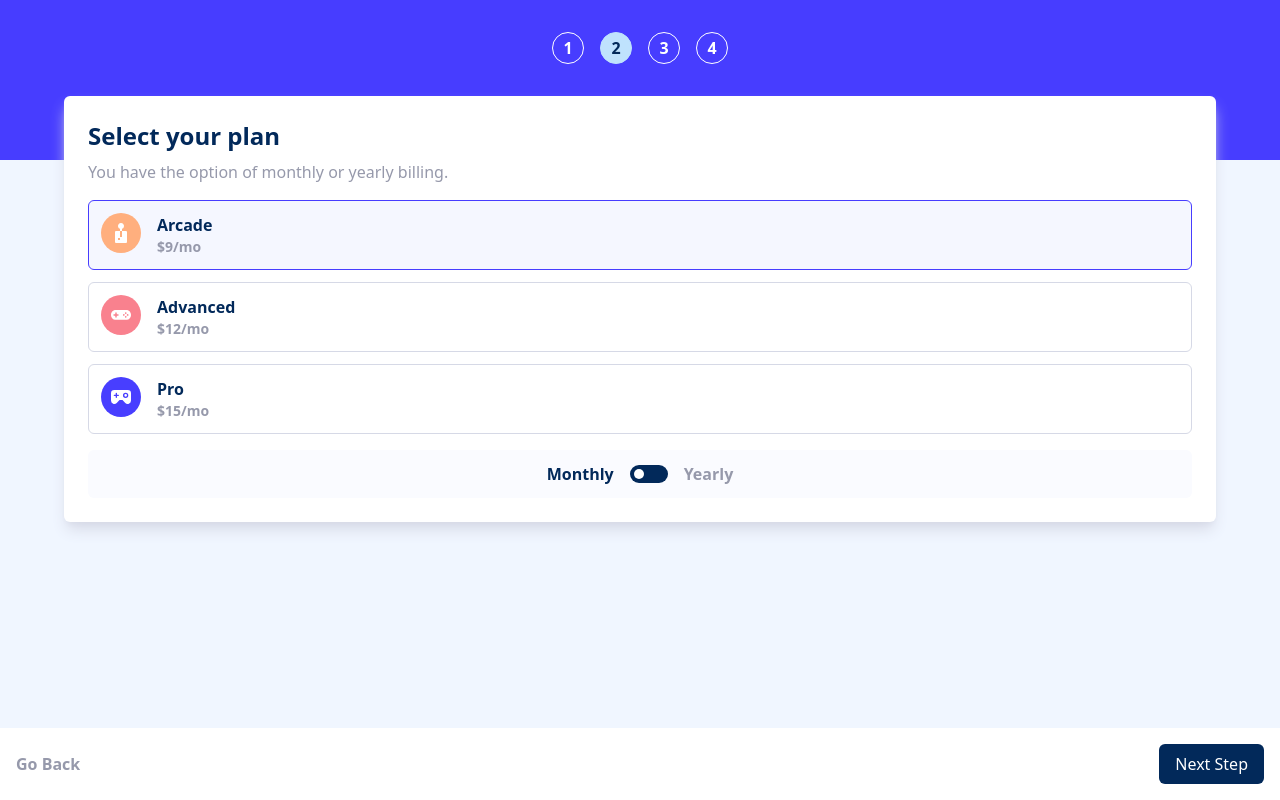
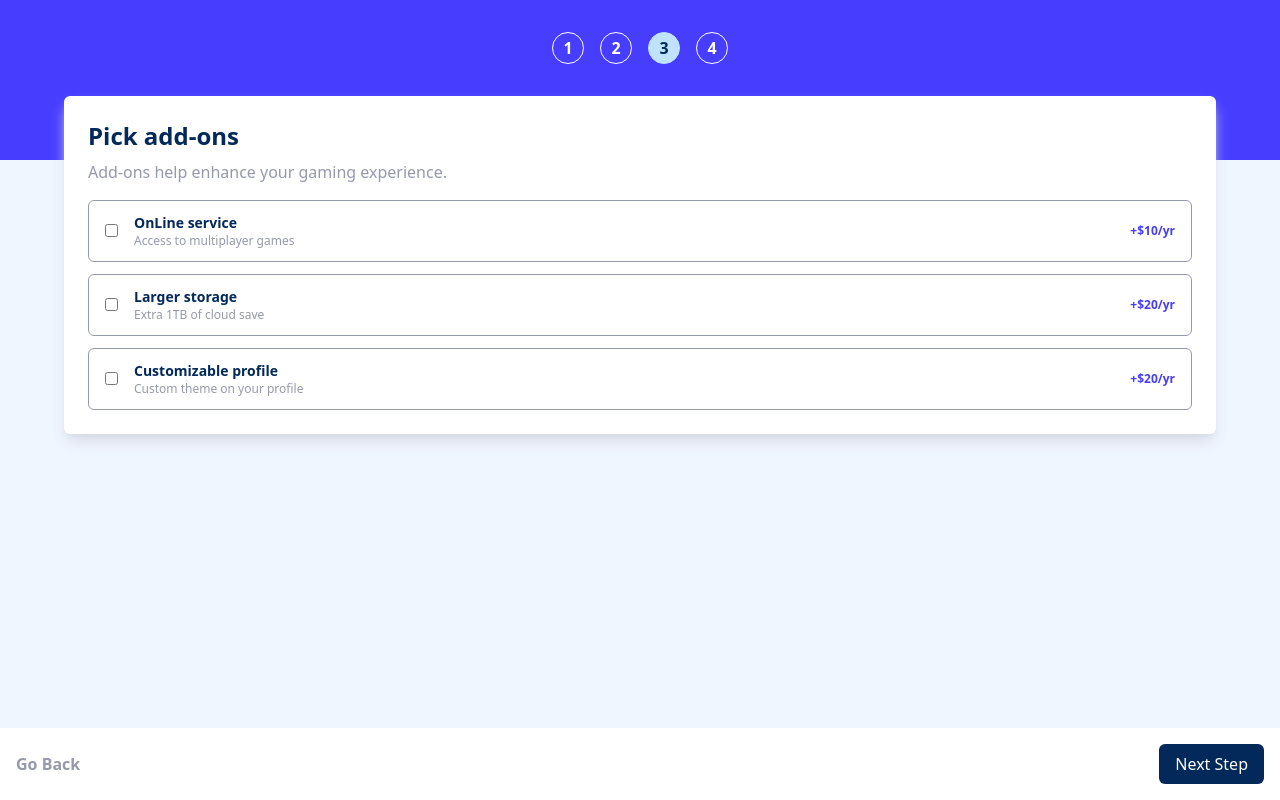
Before and after one commit to Kevin-Illu/multi-step-form, a SvelteKit app: page / in a window 1280 px wide. Built offline with nearby package versions, Linux system fonts and the light colour scheme.

Commit message:
add styles and implement the AddOns Screen :D

```diff
--- a/src/routes/+page.svelte
+++ b/src/routes/+page.svelte
@@ -3,7 +3,7 @@
   import { Steps } from "./steps";
 
   // current step is the index of the list of steps
-  let currentStep = 1; // default
+  let currentStep = 2; // default
   const stepsList = Object.values(Steps);
   let childData: any = {};
 
--- a/src/routes/steps.ts
+++ b/src/routes/steps.ts
@@ -8,6 +8,8 @@ import SelectPlan from "./../steps/SelectPlan/index.svelte";
 import { SavePlan } from "./../steps/SelectPlan/SaveSelectionPlan";
 
 import AddOns from "./../steps/AddOns/index.svelte"
+import { SaveAddOns } from "../steps/AddOns/SaveAddOns";
+
 import Other from "./../steps/Other.svelte";
 
 
@@ -37,7 +39,7 @@ export const Steps: ISteps = {
     title: "Add-Ons",
     component: AddOns,
     formValidator: () => true,
-    saveData: () => null,
+    saveData: SaveAddOns,
   },
   4: {
     title: "Sumary",
--- a/src/steps/AddOns/AddOnItem.svelte
+++ b/src/steps/AddOns/AddOnItem.svelte
@@ -2,39 +2,53 @@
   import { UserData } from "../../routes/store";
 
   export let AddOn: AddOn;
-  // export let remove: any;
-  // export let add: any;
+  export let AddOns: Array<{ [key: string]: AddOnsType }>;
 
-  let isChecked = false;
+  let isChecked = $UserData.addOns[AddOn.name]?.active || false;
 
   let price =
     ($UserData.subscription?.type === "monthly"
       ? AddOn.price.month
       : AddOn.price.year) || 0;
 
-  // $: {
-  //   isChecked ? add(finalAddon) : remove(finalAddon);
-  // }
-
-  let finalAddon: { [key: string]: AddOnsType } = {
-    [AddOn.name]: {
-      active: isChecked,
-      price,
-    },
-  };
+  function handleChange(e: Event) {
+    if (isChecked) {
+      AddOns.push({
+        [AddOn.name]: {
+          active: isChecked,
+          price: price,
+        },
+      });
+    } else {
+      const indexToRemove = AddOns.findIndex(
+        (addon) => addon[AddOn.name]?.active
+      );
+      AddOns.splice(indexToRemove, 1);
+      delete $UserData.addOns[AddOn.name];
+    }
+  }
 </script>
 
-<div>
-  <div>
-    <input type="checkbox" bind:checked={isChecked} />
+<div
+  class="flex gap-4 items-center {!isChecked
+    ? 'border-cool-gray'
+    : 'border-purplish-blue bg-pastel-blue'}  border-solid border-[1px] rounded-md px-4 py-3"
+>
+  <div class="">
+    <input
+      type="checkbox"
+      bind:checked={isChecked}
+      on:change={handleChange}
+      class="accent-purplish-blue"
+    />
   </div>
-  <div>
+  <div class="flex justify-between w-full items-center">
     <div>
-      <h3>{AddOn.name}</h3>
-      <p>{AddOn.description}</p>
+      <h3 class="font-semibold text-marine-blue text-sm">{AddOn.name}</h3>
+      <p class="text-xs text-cool-gray">{AddOn.description}</p>
     </div>
-    <div>
+    <p class="text-purplish-blue text-xs font-semibold">
       +${price}/{$UserData.subscription?.type === "monthly" ? "mo" : "yr"}
-    </div>
+    </p>
   </div>
 </div>
--- a/src/steps/AddOns/SaveAddOns.ts
+++ b/src/steps/AddOns/SaveAddOns.ts
@@ -1,7 +1,11 @@
 import { UserData } from "../../routes/store";
 
-export function SaveAddOns(data) {
-    UserData.update(uData => {
-        return uData
-    })
+export function SaveAddOns(data: Array<{ [key: string]: AddOnsType }>) {
+  UserData.update((uData) => {
+    data.forEach((data) => {
+      const [name, value] = Object.entries(data)[0];
+      uData.addOns[name] = value;
+    });
+    return uData;
+  });
 }
--- a/src/steps/AddOns/index.svelte
+++ b/src/steps/AddOns/index.svelte
@@ -1,35 +1,19 @@
 <script lang="ts">
-  import { createEventDispatcher, onDestroy, onMount } from "svelte";
+  import { createEventDispatcher, onMount } from "svelte";
+
   import Card from "../../components/Card.svelte";
   import AddOnItem from "./AddOnItem.svelte";
   import { AddOns } from "./data";
 
-  // let addOns: any = [];
+  let addOns: Array<{ [key: string]: AddOnsType }> = [];
 
-  // function addItem(addon: any) {
-  //   addOns.push(addon);
-  // }
-
-  // function removeItem(addon: any) {
-  //   const index = addOns.indexOf(addon);
-
-  //   if (index < 0) return
-
-  //   addOns.splice(index, 1);
-  // }
-
-  // let dispatch = createEventDispatcher();
-
-  // onMount(() => {
-  //   dispatch("formsubmit", {
-  //     formdata: addOns,
-  //     errors: {},
-  //   });
-  // });
-
-  // onDestroy(() => {
-  //   dispatch = () => false;
-  // });
+  let dispatch = createEventDispatcher();
+  onMount(() => {
+    dispatch("formsubmit", {
+      formData: addOns,
+      errors: {},
+    });
+  });
 </script>
 
 <Card>
@@ -38,8 +22,10 @@
     <p class="text-cool-gray">Add-ons help enhance your gaming experience.</p>
   </div>
   <div slot="main">
-    {#each Object.entries(AddOns) as AddOn}
-      <AddOnItem AddOn={AddOn[1]} />
-    {/each}
+    <div class="flex gap-3 flex-col">
+      {#each Object.entries(AddOns) as AddOn}
+        <AddOnItem AddOn={AddOn[1]} AddOns={addOns} />
+      {/each}
+    </div>
   </div>
 </Card>
```
